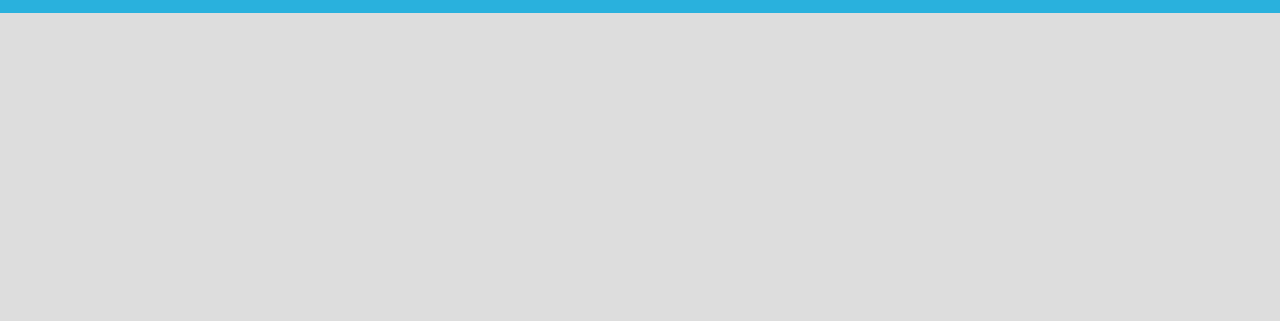
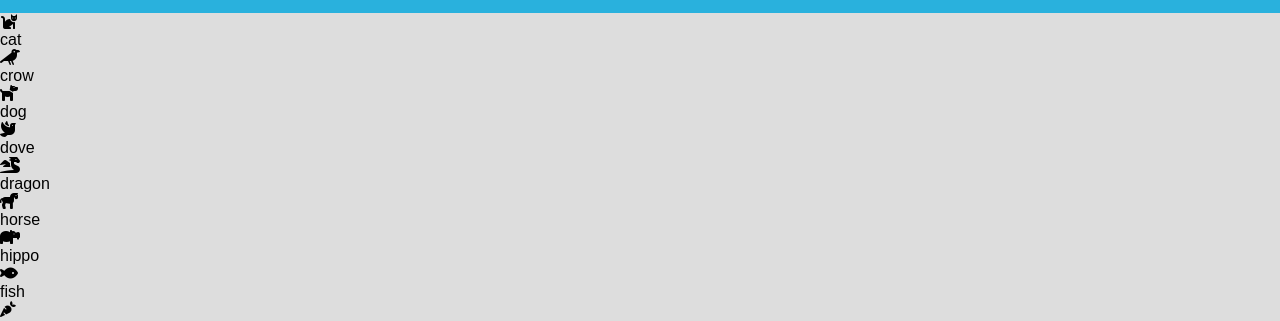
Before and after one commit to Barbarubia/js-es6-icons, a plain HTML site: page index.html in a window 1280 px wide. Shown: the part 135-456 px from the top of the page. Drawn offline with Linux system fonts and the light colour scheme.

Commit message:
ciclo if che genera div con icone e nome icone

```diff
--- a/index.html
+++ b/index.html
@@ -39,6 +39,11 @@
     <!-- MAIN - VISUALIZZAZIONE BOX ICONE -->
     <main>
 
+        <!-- Container delle icone -->
+        <div class="container">
+
+        </div>
+
     </main>
 
 
--- a/js/script.js
+++ b/js/script.js
@@ -0,0 +1,48 @@
+/*
+Esercizio di oggi:
+cartella/repo: js-es6-icons
+
+Milestone 1
+Partendo dalla struttura dati fornita, visualizzare in pagina un box per ogni icona, in cui è presente il nome dell'icona e l'icona stessa.
+
+Milestone 2
+Ciascuna icona ha una proprietà "color": utilizzare questa proprietà per visualizzare le icone del colore corrispondente.
+
+Milestone 3
+Aggiungere alla pagina una select in cui le options corrispondono ai vari tipi di icone (animal, vegetable, user). Quando l'utente seleziona un tipo dalla select, visualizzare solamente le icone corrispondenti.
+
+BONUS
+1- modificare la struttura dati fornita e valorizzare la proprietà "color" in modo dinamico: generare in modo casuale un codice colore, sapendo che la notazione esadecimale è formata dal simbolo "#" seguito da 6 caratteri alfanumerici compresi tra 0 e 9 e A e F.
+2- popolare le options della select della milestone 3 dinamicamente.
+
+Consigli del giorno
+Come sempre, iniziamo prima di tutto dall'analisi e comprensione della consegna. Scomponiamo il problema in micro-passaggi logici che solamente in un secondo momento trasformeremo in codice.
+Le icone presenti nella struttura dati fanno riferimento alla nota libreria Font Awesome, perciò come prima cosa assicuriamoci di aver inserito il link alla cdn nell'head della pagina.
+Dopodiché, basandoci sul codice di riferimento nel sito di Font Awesome, analizziamo come è formato il tag <i> di un'icona qualsiasi, in particolare focalizziamoci sulle classi.
+Come possiamo usare i dati presenti nella nostra struttura dati per creare l'elemento html nel modo corretto e visualizzare l'icona in pagina?
+Inizialmente può essere sufficiente stampare dei semplici div, senza alcuno stile, con all'interno l'icona e uno span con il nome. Solamente quando la parte logica è completa, ci dedichiamo al css.
+*/
+
+// Verifico se posso richiamare una variabile contenuta in un altro file JS --> OK!
+// console.log(arrIcons);
+
+// Definizione variabili
+const eleContainer = document.querySelector('.container');
+
+// Creo un div che contiene l'icona e uno span con il nome
+for (let index in arrIcons) {
+let eleDiv = document.createElement('div');
+
+let iconFamily = arrIcons[index].family;
+let iconPrefix = arrIcons[index].prefix;
+let iconName = arrIcons[index].name;
+
+if (iconFamily == 'fas') {
+    iconFamily = 'fa-solid';
+} else if (iconFamily == 'far') {
+    iconFamily = 'fa-regular';
+}
+
+eleDiv.innerHTML = `<i class="${iconFamily} ${iconPrefix}${iconName}"></i><br><span>${iconName}</span>`;
+eleContainer.append(eleDiv);
+}
```
